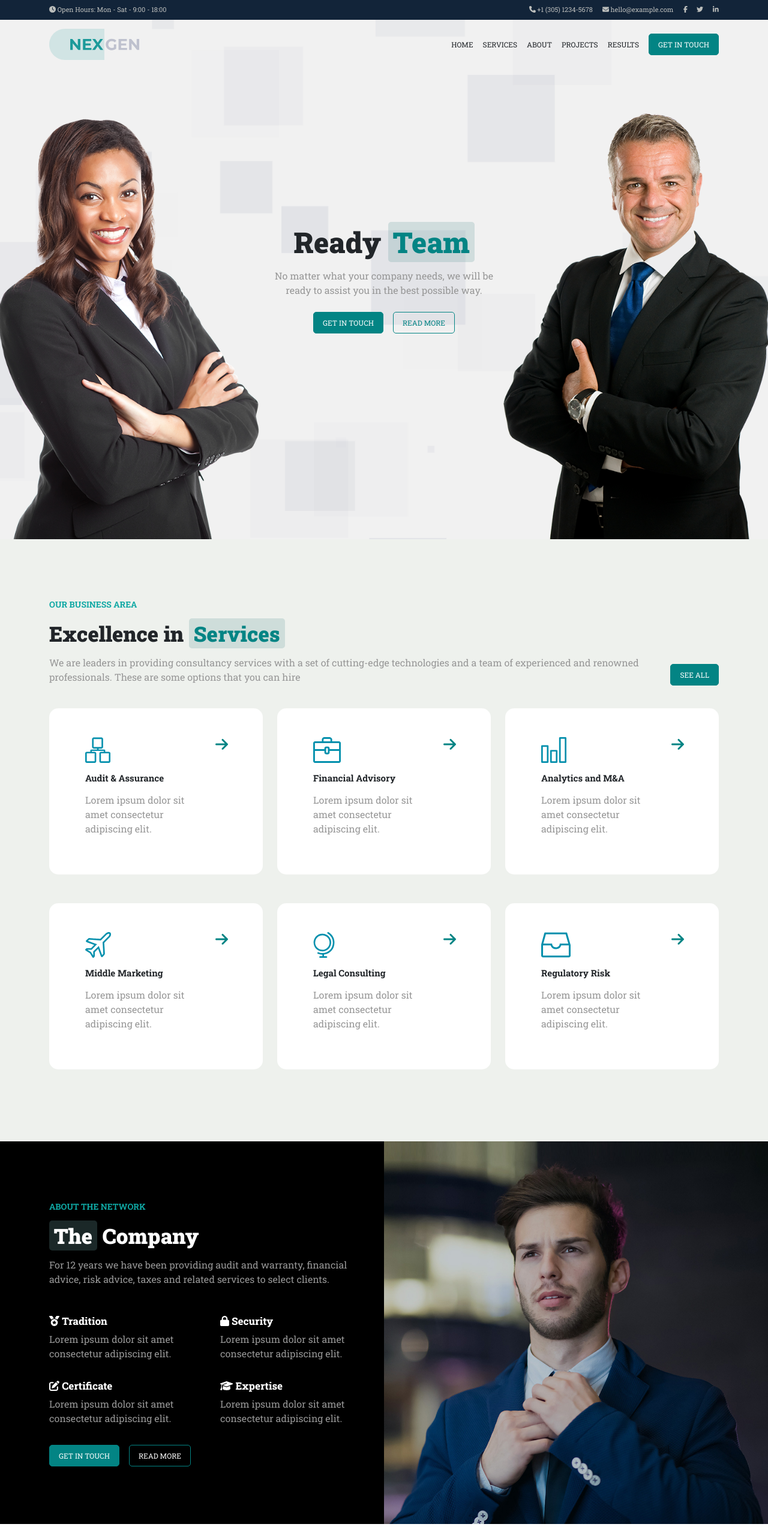
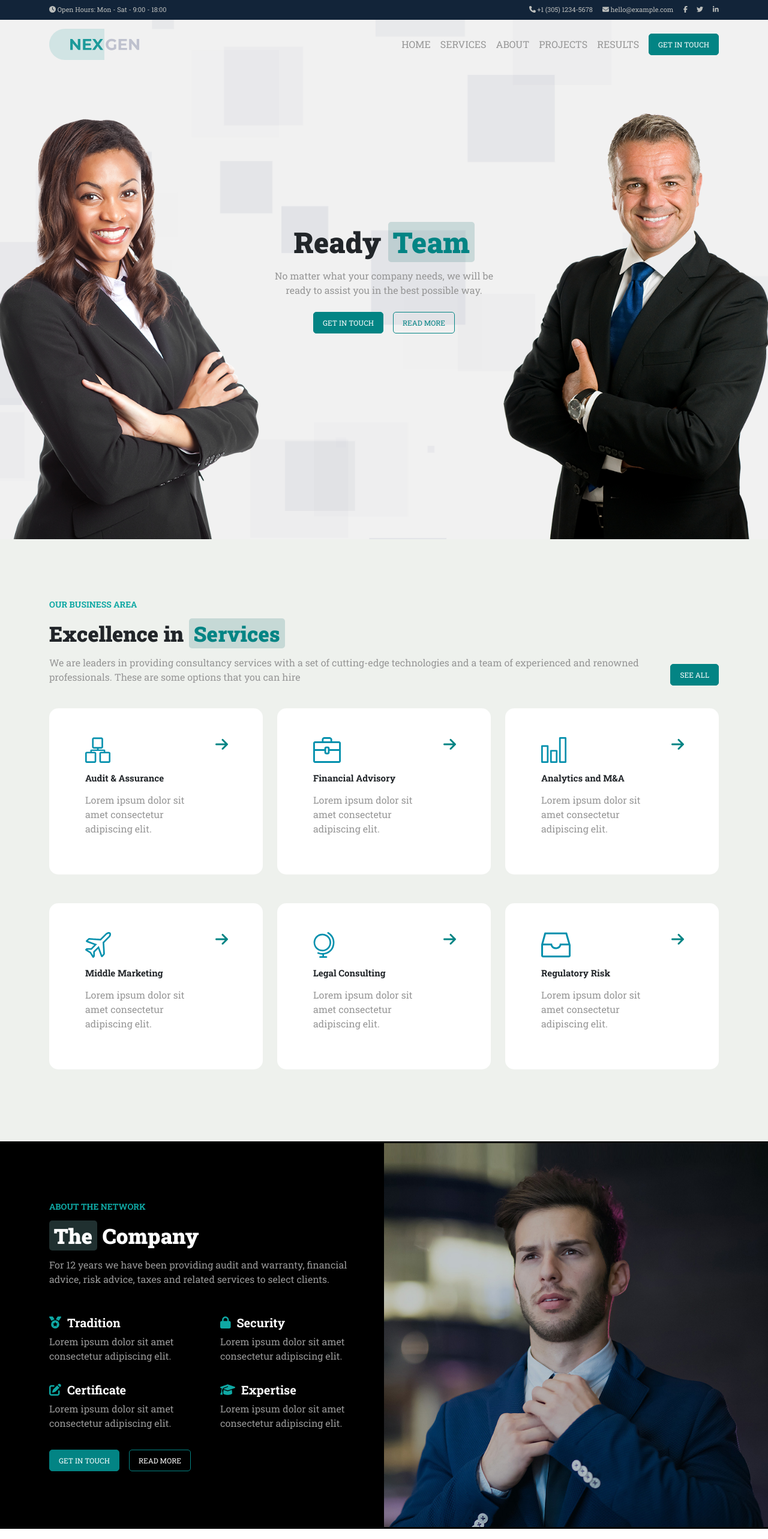
Before and after one commit to Difelice-e/proj-html-vuejs, a Vue app: page / in a window 1280 px wide. Shown: the top 2566 px of the page at 60% size. Built offline with nearby package versions, Linux system fonts and the light colour scheme.

Commit message:
continuo pulizia codice

```diff
--- a/src/assets/scss/_common.scss
+++ b/src/assets/scss/_common.scss
@@ -7,9 +7,13 @@ img {
     display: block;
 }
 
-a {
-    text-decoration: none;
-    color: currentColor;
+ul {
+    list-style: none;
+
+    a {
+        text-decoration: none;
+        color: currentColor;
+    }
 }
 
   // bottoni
@@ -56,7 +60,7 @@ a {
 
 .colored-span {
     color: $bluelagoon;
-    background-color: rgba($seanymph,0.25);
+    background-color: rgba($seanymph,0.3);
     padding: 2px 8px;
     border-radius: 5px;
 
@@ -70,24 +74,14 @@ a {
     color: #979797;
 }
 
+.subtitle {
+    font-size: 20px;
+    color: white;
+    font-weight: 700;
+}
+
 
 // common da aggiungere
-
-// DIV ROSSO: PARAGRAFI
-// FONT-SIZE: 16px
-// COLORE: #979797
-// font-weight: regular
-
-// DIV ROSA: TESTI
-// FONT-SIZE: 20PX
-// COLORE: BIANCO
-// FONT-WEIGHT: BOLD
-
-// DIV GIALLO: ELENCHI
-// FONT-SIZE: 16PX
-// COLORE: #979797
-
-// BOTTONI GIA SETTATI (VEDI CSS)
 
 // SEZIONE COMPANY:
 // ICONE COLORE: 0FA8A4
@@ -101,7 +95,6 @@ a {
 
 // SPONSOR ALTEZZA 30PX
 
-
 // SEZIONE SEND A MESSAGE:
 // ICONE ALTEZZA 50PX
 // FONT-SIZE 18PX
--- a/src/components/CompanyArea.vue
+++ b/src/components/CompanyArea.vue
@@ -16,7 +16,7 @@
               <div class="row">
                 <!-- bullet point  -->
                 <div class="col-6 mb-3" v-for="(point, i) in companyPoints" :key="i">
-                  <h5 class="point-title"><span class="green-text"><font-awesome-icon :icon="point.icon" /> </span> {{point.title}}</h5>
+                  <h5 class="subtitle"><span class="icon"><font-awesome-icon :icon="point.icon" /> </span> {{point.title}}</h5>
                   <p class="paragraph">
                     {{point.info}}
                   </p>
@@ -77,10 +77,10 @@ export default {
   background-position: right;
   min-height: 550px;
 
-  .point-title {
-    font-size: 17px;
-    font-weight: 800;
-    color: white;
+  .icon {
+    height: 30px;
+    color: #0FA8A4;
+    margin-right: 5px;
   }
 }
 </style>
--- a/src/components/ContactUs.vue
+++ b/src/components/ContactUs.vue
@@ -100,7 +100,6 @@ export default {
     }
 
     ul {
-        list-style: none;
         padding-left: 0;
 
         li {
--- a/src/components/MainFooter.vue
+++ b/src/components/MainFooter.vue
@@ -170,7 +170,6 @@ footer {
   }
 
   ul {
-    list-style: none;
     padding-left: 0;
 
     li {
@@ -191,11 +190,6 @@ footer {
     .link-title {
       font-weight: 700;
     }
-
-    a {
-      text-decoration: none;
-      color: currentColor;
-    }
   }
 }
 </style>
--- a/src/components/MainHeader.vue
+++ b/src/components/MainHeader.vue
@@ -65,15 +65,9 @@ header {
 
   .contact {
   display: contents;
-  list-style: none;
 
     li {
       white-space: nowrap;
-
-      a {
-      text-decoration: none;
-      color: currentColor;
-      }
     }
   }
 }
--- a/src/components/MainNavbar.vue
+++ b/src/components/MainNavbar.vue
@@ -11,7 +11,9 @@
         <div class="col">
           <ul class="d-flex align-items-center justify-content-end gap-3">
             <!-- link dinamici  -->
-            <li v-for="(link, i) in navLinks" :key="i"><a :href="link.href">{{link.name}}</a></li>
+            <li v-for="(link, i) in navLinks" :key="i" class="paragraph text-uppercase">
+              <a :href="link.href">{{link.name}}</a>
+            </li>
             <!-- bottone statico -->
             <li>
               <button class="button primary-button">get in touch</button>
@@ -66,15 +68,5 @@ nav {
   .logo {
     width: 150px;
   }
-
-  ul {
-    list-style: none;
-    text-transform: uppercase;
-
-    a {
-      text-decoration: none;
-      color: currentColor;
-    }
-  }
 }
 </style>
--- a/src/components/ProjectsArea.vue
+++ b/src/components/ProjectsArea.vue
@@ -10,7 +10,8 @@
                   <ul class="d-flex justify-content-center gap-3">
                       <li v-for="(category, i) in categories"
                       :key="i"
-                      :class="i === 0 ? 'active' : ''">
+                      :class="i === 0 ? 'active' : ''"
+                      class="paragraph text-uppercase">
                         {{category}}
                       </li>
                   </ul>
@@ -20,7 +21,7 @@
               <div v-for="(card,i) in cards" :key="i" class="col-4 p-3">
                   <div class="card-wrapper d-flex align-items-end text-center">
                       <img class="card-img" :src="card.img" alt="">
-                      <h5 class="card-title">{{card.title}}</h5>
+                      <h5 class="subtitle">{{card.title}}</h5>
                   </div>
               </div>
           </div>
@@ -67,20 +68,17 @@ export default {
 </script>
 
 <style lang="scss" scoped>
+@import '../assets/scss/palette.scss';
 .projects {
-
-    ul {
-        list-style: none;
 
         li {
             padding: 5px 8px;
-            text-transform: uppercase;
 
             &.active {
-                background-color: rgba(#038484,0.3);
+                background-color: rgba($seanymph,0.25);
+                color: $seanymph;
             }
         }
-    }
 
     .card-wrapper {
         position: relative;
@@ -98,11 +96,11 @@ export default {
             position: absolute;
         }
 
-        .card-title {
-            color: white;
+        .subtitle {
             position: absolute;
-            bottom: 10px;
+            bottom: 30px;
             z-index: 99;
+            padding: 0 20px;
         }
     }
 }
--- a/src/components/ResultsArea.vue
+++ b/src/components/ResultsArea.vue
@@ -72,13 +72,9 @@ export default {
         margin-bottom: 370px;
     }
 
-    ul {
-        list-style: none;
-
         .sponsor-img {
             height: 30px;
             filter: invert(1);
         }
-    }
 }
 </style>
```
